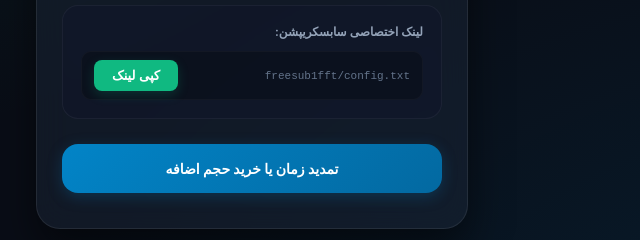
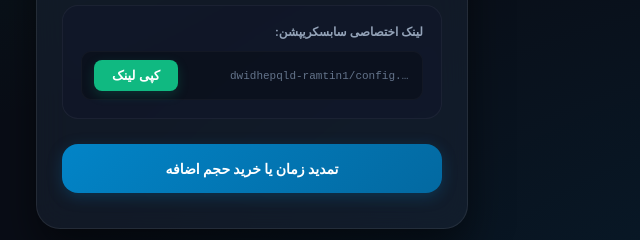
Before and after one commit to sam013ff/sub, a plain HTML site: page sub/dwidhepqld-ramtin1/index.html in a window 1280 px wide. Shown: the part 385-625 px from the top of the page, 388-1028 px from the left. Drawn offline with Linux system fonts and the light colour scheme.

Commit message:
Update index.html

```diff
--- a/sub/dwidhepqld-ramtin1/index.html
+++ b/sub/dwidhepqld-ramtin1/index.html
@@ -218,7 +218,7 @@
         <div class="config-section">
             <div class="config-title">لینک اختصاصی سابسکریپشن:</div>
             <div class="config-action">
-                <span class="config-path">freesub1fft/config.txt</span>
+                <span class="config-path">dwidhepqld-ramtin1/config.txt</span>
                 <button class="btn-copy" id="copy-btn" onclick="copyConfig()">کپی لینک</button>
             </div>
         </div>
```
